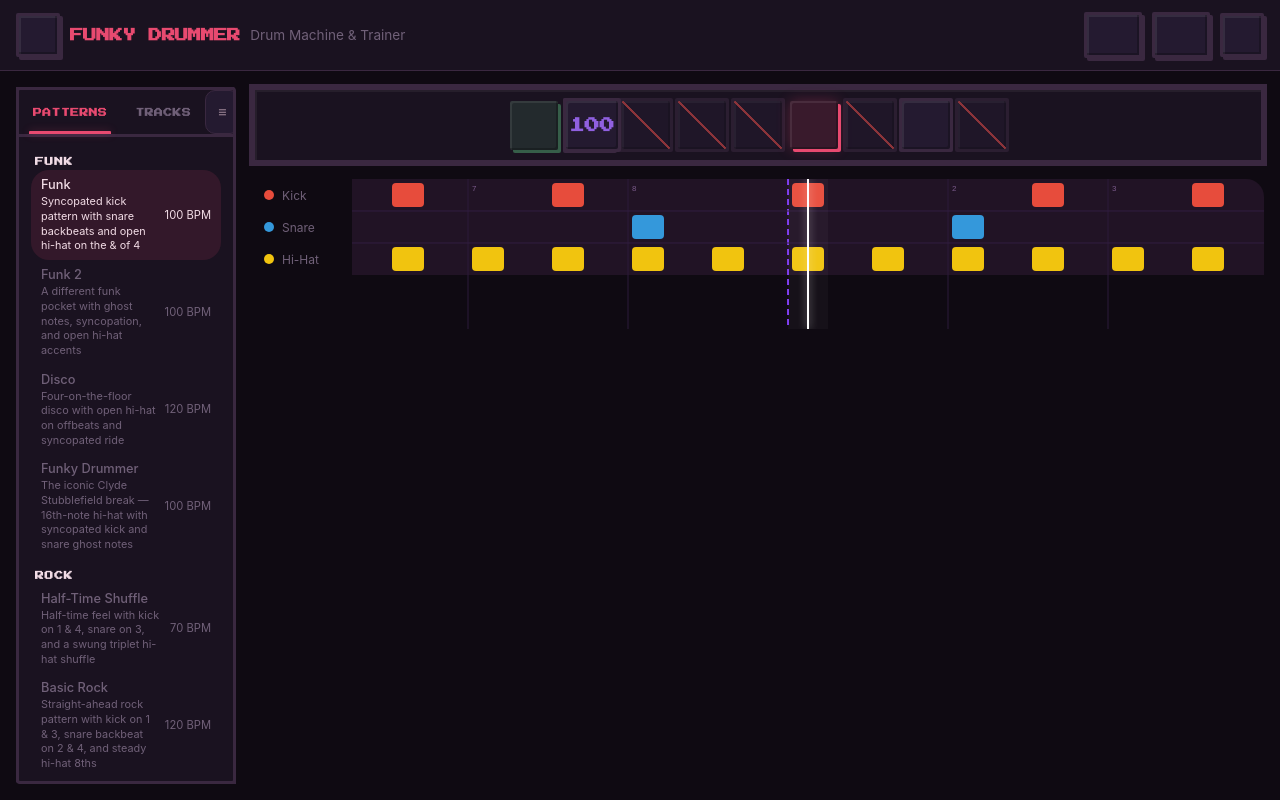
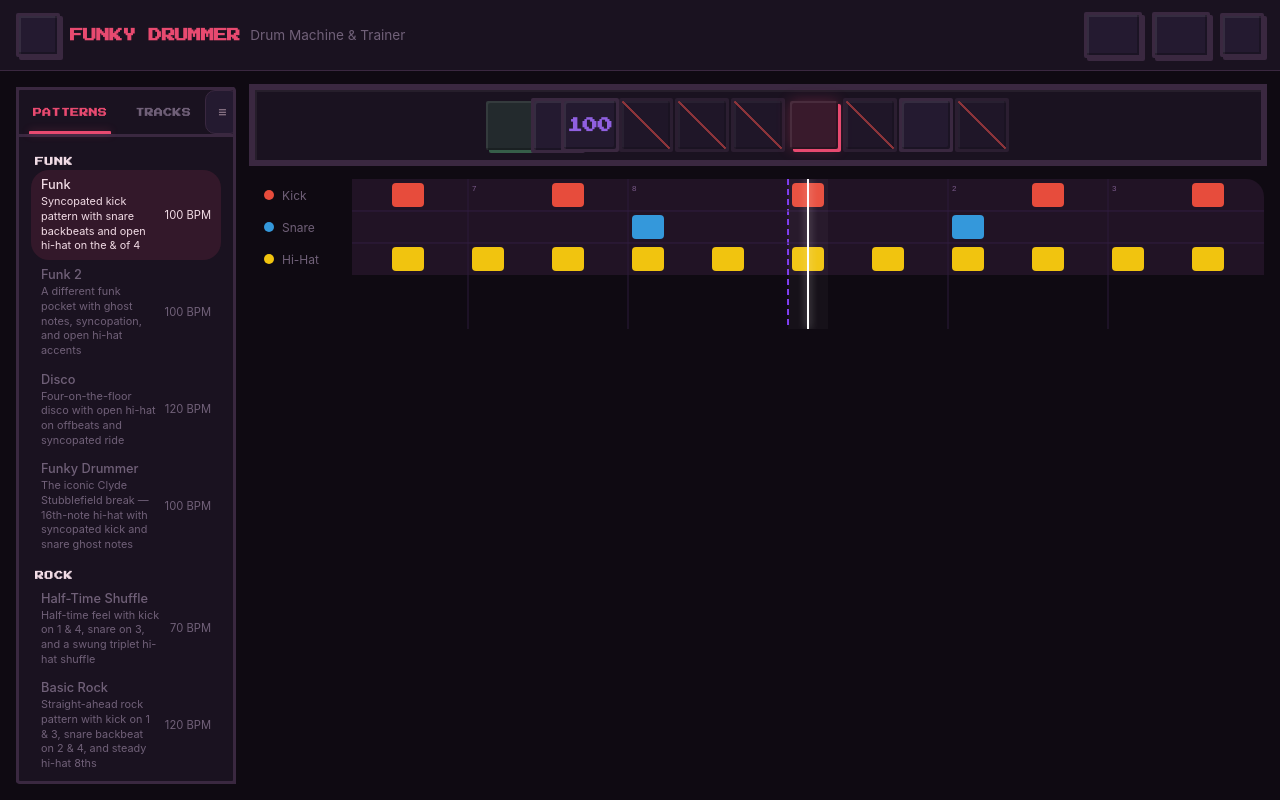
Before and after one commit to ProsperDevelopment/FunkyDrummer, a Svelte app: page / in a window 1280 px wide. Built offline with nearby package versions, Linux system fonts and the light colour scheme; a web font is replaced by a local one.

Commit message:
Fix BPM popup overlapping stop button
- Added overflow: visible to .controls-group so popup can extend beyond
- BPM popup already has z-index: 60, stop button has lower z-index
- Popup now renders above adjacent buttons when opened

```diff
--- a/src/components/Controls.css
+++ b/src/components/Controls.css
@@ -39,10 +39,11 @@
 .controls-group {
   display: flex;
   align-items: center;
-  gap: 8px;
+  justify-content: center;
   width: 48px;
   height: 48px;
   flex-shrink: 0;
+  overflow: visible;
 }
 
 /* ── Base Button — 8-bit Pixel Style ──────────── */
```
